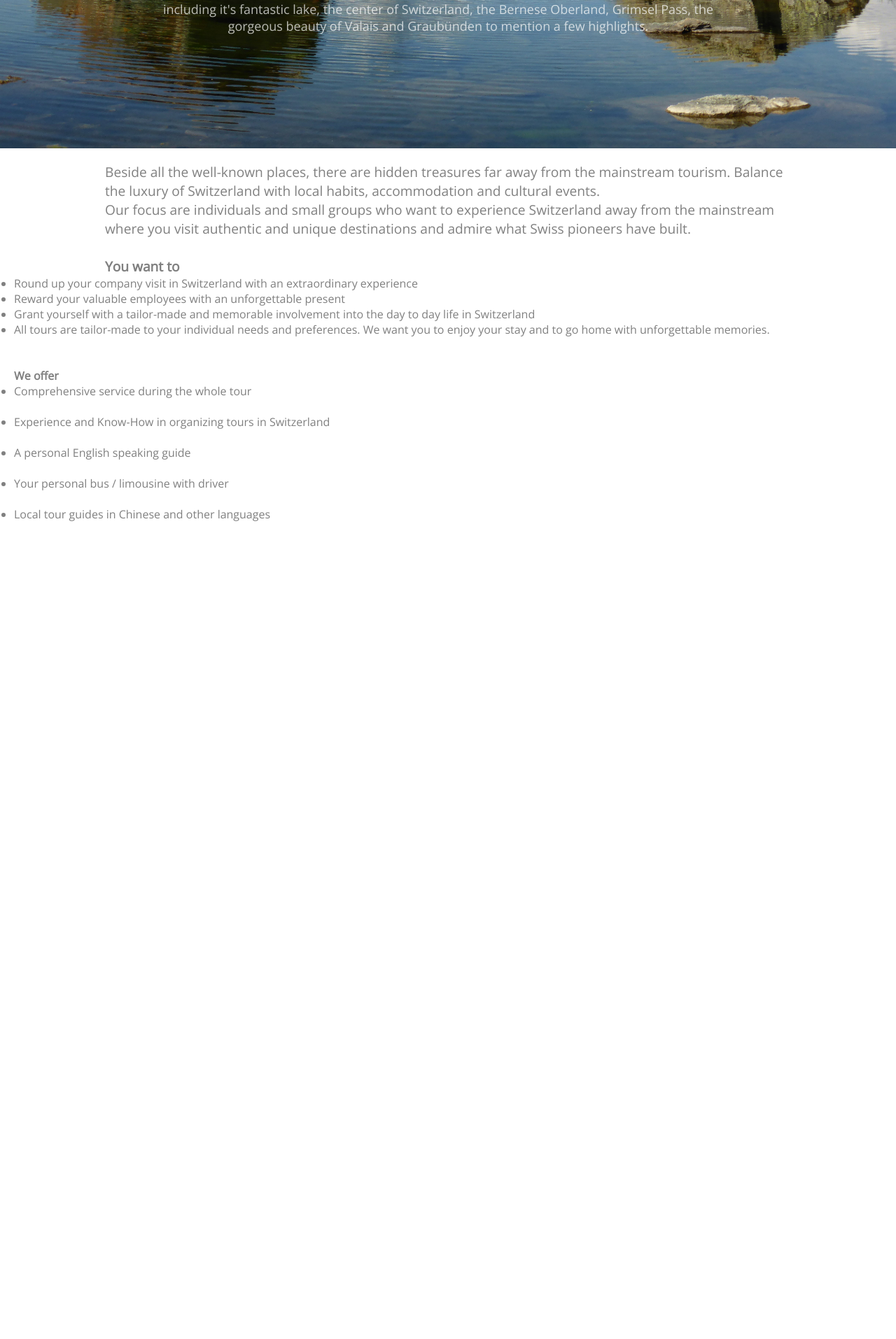
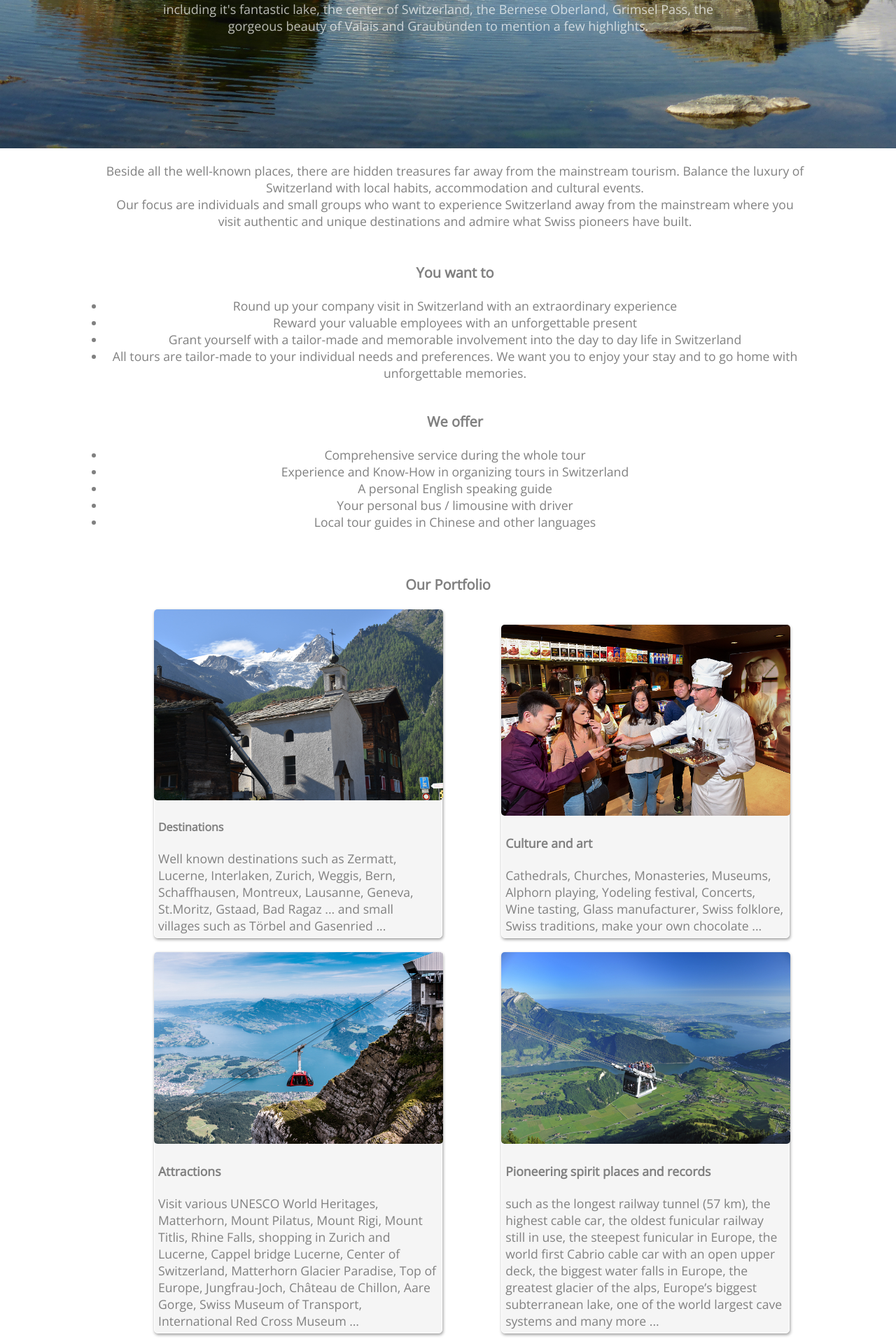
Before and after one commit to zingho/nadelhorn, a PHP site: page / in a window 1280 px wide. Shown: the part 588-2502 px from the top of the page at 70% size. Before the commit the page ends 1333 px from the top, so only its background shows below. Run offline with PHP 8.4, Linux system fonts and the light colour scheme; some libraries are stand-ins or nearby versions.

Commit message:
Hinzufügen Portfolio

```diff
--- a/css/main.css
+++ b/css/main.css
@@ -16,7 +16,11 @@ body {
   padding: 0;
   font-family:'Open Sans','Helvetica Neue',Arial,sans-serif;
   color: #808080;
-  overflow: scroll;
+  overflow-x:hidden;
+}
+
+h3{
+	text-align:center;
 }
 
 header {
@@ -78,6 +82,12 @@ header .inhalt .title p {
         max-width: 80%;
         font-size: 18px;
     }
+
+	.artikel{
+	display: inline-block;
+	margin-right: auto;
+	margin-left: auto;
+  }
 }
 
 #header{
@@ -162,7 +172,7 @@ body div #navigation{
  .toggle {
   display: none;
   position: absolute;
-  left: -55px;
+  left: -76px;
   top: 0;
   cursor: pointer;
   background: rgba(0, 0, 0, 0.6);
@@ -188,7 +198,6 @@ body div #navigation{
   transform: rotate(-45deg) translate(7px, -6px);
 }
 
-/* content */
 h1{
   padding: 10px;
 }
@@ -219,7 +228,7 @@ h1{
   #nav {
     width: 230px;
     max-width: 480px;
-    height: 100%;
+    height: 98%;
     position: absolute;
     top: 0;
     right: -230px;
@@ -231,6 +240,12 @@ h1{
     border-color: transparent;
     background: rgba(0, 0, 0, 0.5);
     color: #FFFFFF;
+  }
+
+  .artikel{
+  display: inline-block;
+  margin-right: auto;
+  margin-left: auto;
   }
 }
 
@@ -244,5 +259,52 @@ h1{
         margin-right: auto;
         margin-left: auto;
         max-width: 1000px;
-		font-size:1.2em;
+		text-align:center;
+		font-size:1.1em;
 }
+.text li{
+        margin-right: auto;
+        margin-left: auto;
+        max-width: 1000px;
+		text-align:center;
+		font-size:1.1em;
+}
+
+.artikel1{
+	width:103.2%;
+	border-radius: 5px;
+	-moz-border-radius: 5px;
+	-webkit-border-radius: 5px;
+	margin-left:-6px;
+	margin-top:-6px;
+
+}
+
+#artikel{
+	width:100%;
+	        margin-right: auto;
+        margin-left: auto;
+        max-width: 1000px;
+}
+
+.artikel{
+    display: inline-block;
+    width: 400px;
+    margin-left: 80px;
+    margin-right:auto;
+	margin-bottom:20px;
+	max-width: 768px;
+    padding: 5px;
+	background: #f5f5f5;
+	border: 1px solid #FFF;
+	border-radius: 5px;
+	-moz-border-radius: 5px;
+	-webkit-border-radius: 5px;
+	box-shadow: 1px 2px 4px rgba(0,0,0,.4);
+}
+
+.clear { clear: both; }
+
+.beschreibung{
+		font-size:1.1em;
+}
--- a/index.php
+++ b/index.php
@@ -39,26 +39,63 @@
 	<div class="text">
 		<p>Beside all the well-known places, there are hidden treasures far away from the mainstream tourism. Balance the luxury of Switzerland with local habits, accommodation and cultural events.</br>
 
-			Our focus are individuals and small groups who want to experience Switzerland away from the mainstream where you visit authentic and unique destinations and admire what Swiss pioneers have built.</br></br>
+			Our focus are individuals and small groups who want to experience Switzerland away from the mainstream where you visit authentic and unique destinations and admire what Swiss pioneers have built.</br></br></br>
 
-			<b>You want to</b></br>
+			<h3>You want to</h3></br>
 
 				<ul><li>Round up your company visit in Switzerland with an extraordinary experience</li>
 				<li>Reward your valuable employees with an unforgettable present</li>
 				<li>Grant yourself with a tailor-made and memorable involvement into the day to day life in Switzerland</li>
-				<li>All tours are tailor-made to your individual needs and preferences. We want you to enjoy your stay and to go home with unforgettable memories.</li></ul></br><br>
+				<li>All tours are tailor-made to your individual needs and preferences. We want you to enjoy your stay and to go home with unforgettable memories.</li></ul></br><br></p>
 
 
-				<b>We offer</b> </br>
+				<h3>We offer</h3> </br>
+				<p>
+				<ul><li>Comprehensive service during the whole tour </li>
+				<li>Experience and Know-How in organizing tours in Switzerland</li>
+				<li>A personal English speaking guide</li>
+				<li>Your personal bus / limousine with driver</li>
+				<li>Local tour guides in Chinese and other languages</li></ul></p>
+	</div>
+	</br></br>
 
-				<ul><li>Comprehensive service during the whole tour </li></br>
-				<li>Experience and Know-How in organizing tours in Switzerland</li></br>
-				<li>A personal English speaking guide</li></br>
-				<li>Your personal bus / limousine with driver</li></br>
-				<li>Local tour guides in Chinese and other languages</li></ul></p>
+	<div id="artikel">
+	<h3>Our Portfolio</h3></br>
+
+	<div class="artikel">
+	<img src="images/Destinations.jpg" class="artikel1"></br></br
+	<p class="beschreibung"><b>Destinations</b></p></br>
+	<p class="beschreibung">Well known destinations such as Zermatt, Lucerne, Interlaken, Zurich, Weggis, Bern, Schaffhausen, Montreux, Lausanne, Geneva, St.Moritz, Gstaad, Bad Ragaz ... and small villages such as Törbel and Gasenried ...</p></div>
+
+	<div class="artikel">
+	<img src="images/Culture.jpg" class="artikel1"></br></br>
+	<p class="beschreibung"><b>Culture and art</b></p></br>
+	<p class="beschreibung">Cathedrals, Churches, Monasteries, Museums, Alphorn playing, Yodeling festival, Concerts, Wine tasting, Glass manufacturer, Swiss folklore, Swiss traditions, make your own chocolate ... </p></div>
+	<p class="clear"></p>
+
+	<div class="artikel">
+	<img src="images/Attractions.jpg" class="artikel1"></br></br>
+	<p class="beschreibung"><b>Attractions</b></p></br>
+	<p class="beschreibung">Visit various UNESCO World Heritages, Matterhorn, Mount Pilatus, Mount Rigi, Mount Titlis, Rhine Falls, shopping in Zurich and Lucerne, Cappel bridge Lucerne, Center of Switzerland, Matterhorn Glacier Paradise, Top of Europe, Jungfrau-Joch, Château de Chillon, Aare Gorge, Swiss Museum of Transport, International Red Cross Museum …</p></div>
+
+	<div class="artikel">
+	<img src="images/Pioneering.jpg" class="artikel1"></br></br>
+	<p class="beschreibung"><b>Pioneering spirit places and records</b></p></br>
+	<p class="beschreibung">such as the longest railway tunnel (57 km), the highest cable car, the oldest funicular railway still in use, the steepest funicular in Europe, the world first Cabrio cable car with an open upper deck, the biggest water falls in Europe, the greatest glacier of the alps, Europe’s biggest subterranean lake, one of the world largest cave systems and many more ...</p></div>
+	<p class="clear"></p>
+
+	<div class="artikel">
+	<img src="images/Accommodations.jpg" class="artikel1"></br></br>
+	<p class="beschreibung"><b>Accommodations</b></p></br>
+	<p class="beschreibung">Full range from 5* hotels with own spa, premium hotels, Swiss Chalets, mountain lodge, fortress, igloo, a modest cottage ...</br></br></br></p></div>
+
+	<div class="artikel">
+	<img src="images/Transportations.jpg" class="artikel1"></br></br>
+	<p class="beschreibung"><b>Transportations </b></p></br>
+	<p class="beschreibung">Choose between VIP limousine, helicopter, air plane, public transportation, oldtimer, Cogwheel steam railway, Glacier Express, boat, cruise ship, cable car, funicular railway, horse-drawn carriage ...</p></div>
+
 
 	</div>
-
 
 	<script src='https://cdnjs.cloudflare.com/ajax/libs/jquery/3.1.0/jquery.min.js'></script>
 
```
Also changed, not shown: db_connect.php (added, +17 -0 lines), images/Accommodations.jpg (added), images/Attractions.jpg (added), images/Culture.jpg (added), images/Destinations.jpg (added), images/Pioneering.jpg (added), images/Transportations.jpg (added).
